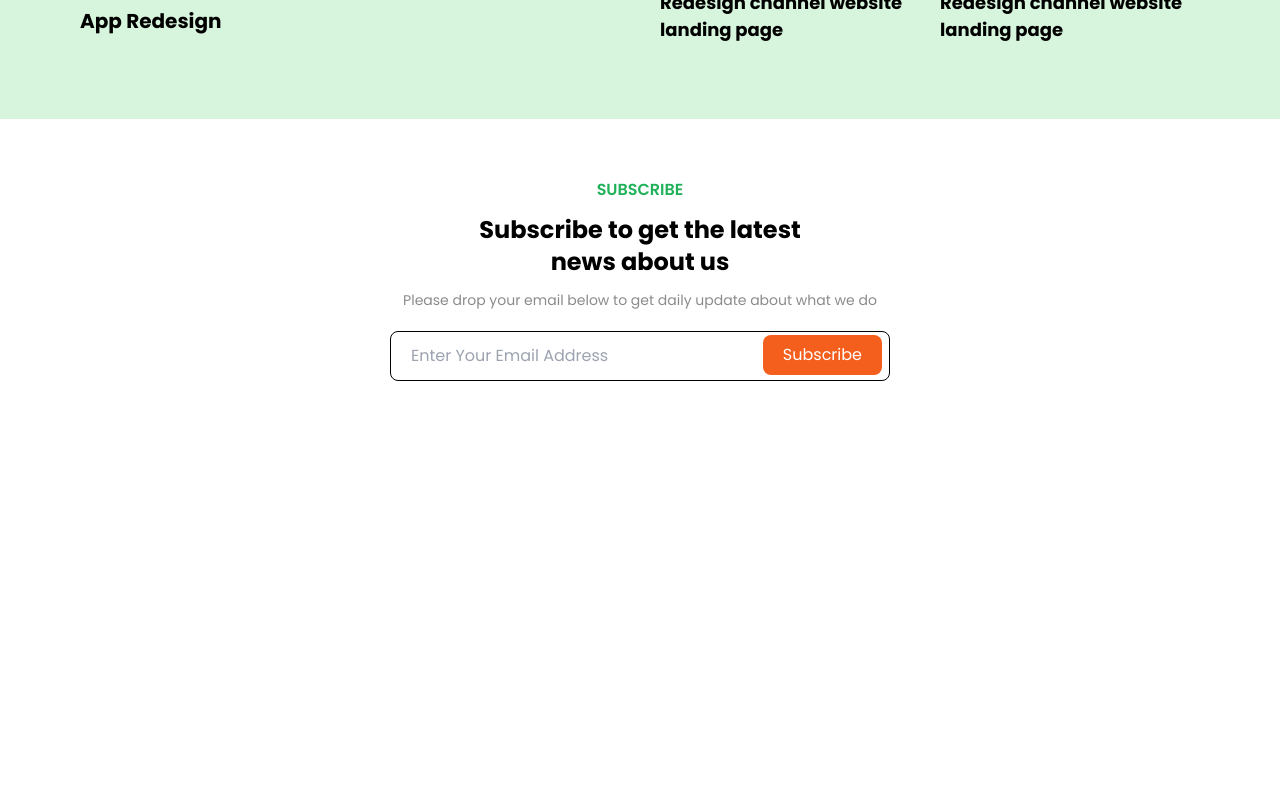
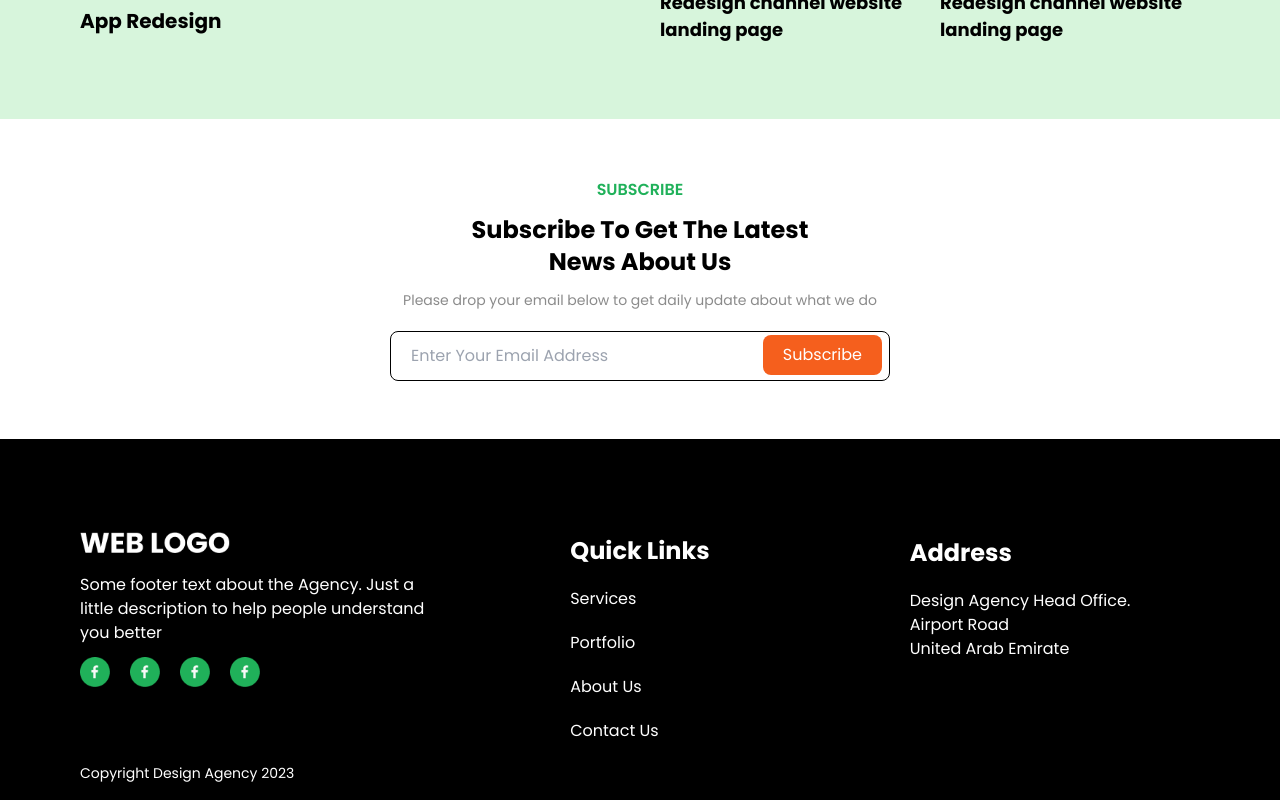
Before and after one commit to mdsajalali/web-design-agency, a Next.js app: page / in a window 1280 px wide. Shown: the part 2482-3282 px from the top of the page. Before the commit the page ends 2921 px from the top, so only its background shows below. Built offline with nearby package versions, Linux system fonts and the light colour scheme.

Commit message:
footer section added

```diff
--- a/src/app/page.js
+++ b/src/app/page.js
@@ -1,5 +1,6 @@
 import Brands from "@/components/Brands";
 import FeaturedProject from "@/components/FeaturedProject";
+import Footer from "@/components/Footer";
 import Hero from "@/components/Hero";
 import Navbar from "@/components/Navbar";
 import Subscribe from "@/components/Subscribe";
@@ -16,6 +17,7 @@ const page = () => {
       <WorkList />
       <FeaturedProject />
       <Subscribe />
+      <Footer />
     </div>
   );
 };
--- a/src/components/Footer.jsx
+++ b/src/components/Footer.jsx
@@ -1,9 +1,94 @@
-import React from 'react'
+import Image from "next/image";
+import Link from "next/link";
 
 const Footer = () => {
   return (
-    <div>Footer</div>
-  )
-}
+    <div className="bg-[#000] text-white min-h-[40vh]">
+      <div className="max-w-[1440px] mx-auto p-4 px-5 md:px-20">
+        <div className="grid grid-cols-1 md:grid-cols-2 lg:grid-cols-3 place-items-center mt-10 gap-5">
+          <div>
+            <Image
+              className="my-5"
+              src="/images/web-logo.png"
+              width={150}
+              height={150}
+              alt="Picture of the author"
+            />
+            <p>
+              Some footer text about the Agency. Just a little description to
+              help people understand you better
+            </p>
+            <div className="flex gap-5 mt-3 mb-10">
+              <Link href="/">
+                <Image
+                  src="/images/facebook.png"
+                  width={30}
+                  height={30}
+                  alt="Picture of the author"
+                />
+              </Link>
+              <Link href="/">
+                <Image
+                  src="/images/facebook.png"
+                  width={30}
+                  height={30}
+                  alt="Picture of the author"
+                />
+              </Link>
+              <Link href="/">
+                <Image
+                  src="/images/facebook.png"
+                  width={30}
+                  height={30}
+                  alt="Picture of the author"
+                />
+              </Link>
+              <Link href="/">
+                <Image
+                  src="/images/facebook.png"
+                  width={30}
+                  height={30}
+                  alt="Picture of the author"
+                />
+              </Link>
+            </div>
+          </div>
+          <div className="list-none ">
+            <h2 className="font-bold text-2xl mt-10">Quick Links</h2>
+            <li className="mt-5">
+              <Link href="/" className="hover:underline">
+                Services
+              </Link>
+            </li>
+            <li className="mt-5">
+              <Link href="/" className="hover:underline">
+                Portfolio
+              </Link>
+            </li>
+            <li className="mt-5">
+              <Link href="/" className="hover:underline">
+                About Us
+              </Link>
+            </li>
+            <li className="mt-5">
+              <Link href="/" className="hover:underline">
+                Contact Us
+              </Link>
+            </li>
+          </div>
+          <div className="list-none -mt-10">
+            <h2 className="mb-5 font-bold text-2xl">Address</h2>
+            <li>Design Agency Head Office.</li>
+            <li>Airport Road</li>
+            <li>United Arab Emirate</li>
+          </div>
+        </div>
+        <footer>
+          <p className="text-[14px] mt-5">Copyright Design Agency 2023</p>
+        </footer>
+      </div>
+    </div>
+  );
+};
 
-export default Footer
+export default Footer;
--- a/src/components/Subscribe.jsx
+++ b/src/components/Subscribe.jsx
@@ -3,7 +3,7 @@ const Subscribe = () => {
     <div className="min-h-[40vh] flex flex-col items-center justify-center ">
       <div className="text-center">
         <h1 className="text-[#20B15A] font-semibold">SUBSCRIBE</h1>
-        <h2 className="my-3 font-bold text-2xl">
+        <h2 className="my-3 font-bold text-2xl capitalize">
           Subscribe to get the latest <br /> news about us
         </h2>
         <p className="text-[#8B8B8B] mb-5 text-[14px]">
```
Also changed, not shown: public/images/facebook.png (renamed from public/images/Group 32.png), public/images/web-logo.png (added).
